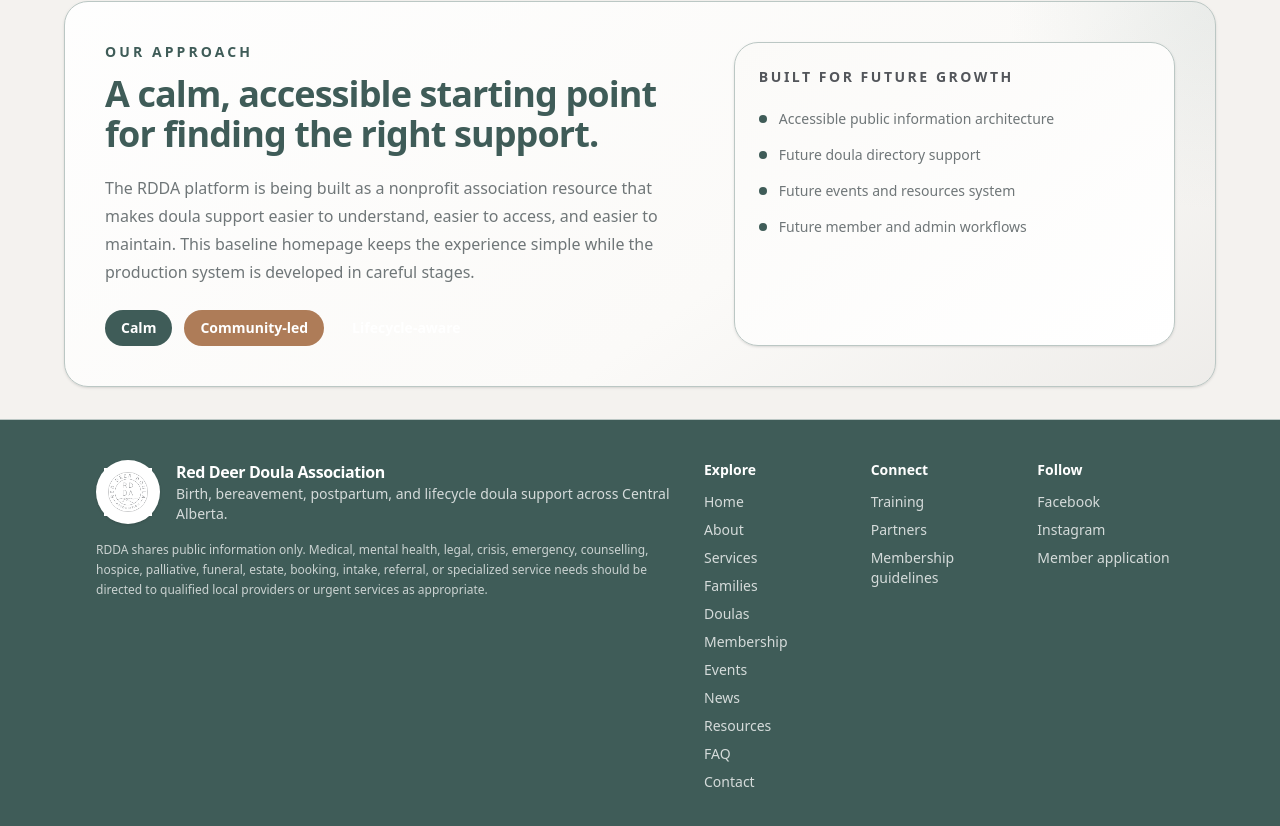
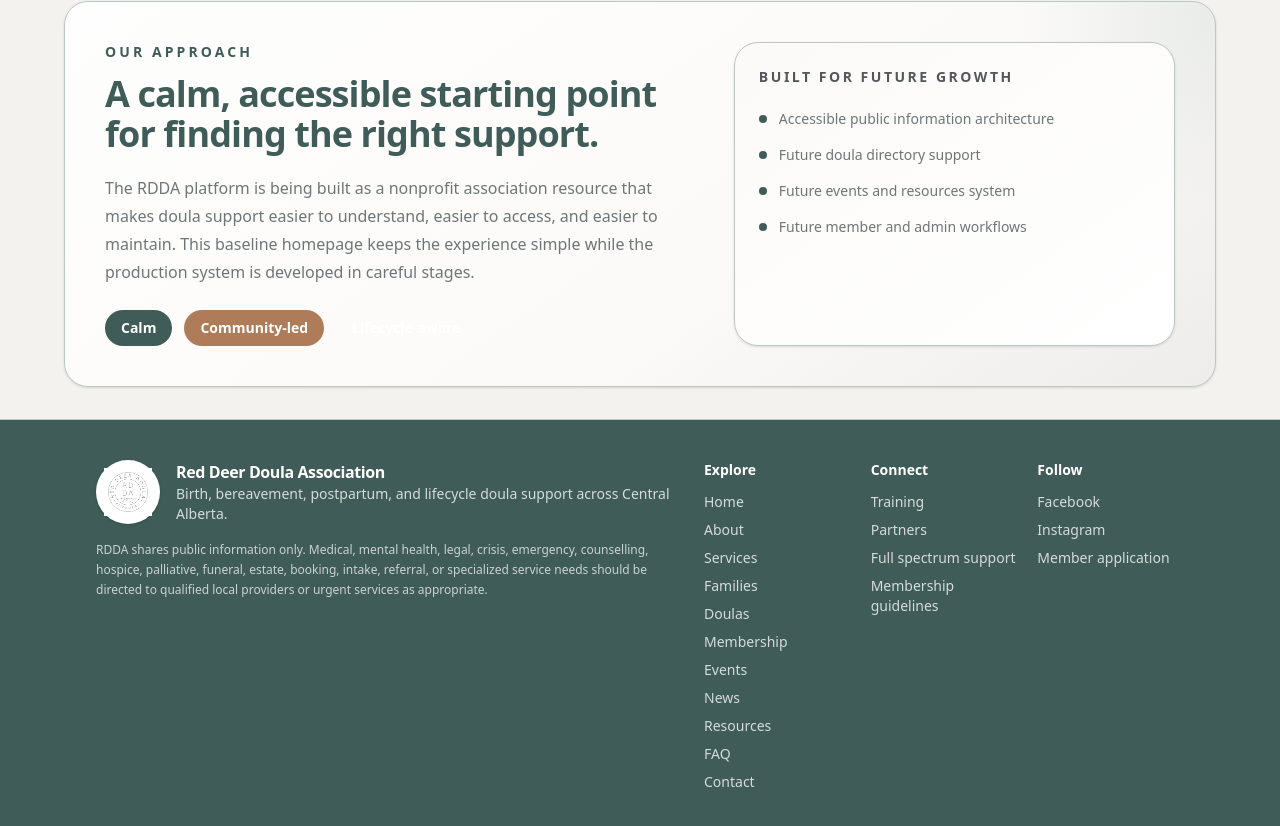
Before and after one commit to hickdwayne-rdp/rdda-platform, a Next.js app in the folder repo/: page / in a window 1280 px wide. Shown: the part 2110-2936 px from the top of the page. Built offline with nearby package versions, Linux system fonts and the light colour scheme.

Commit message:
Link full spectrum support in footer

```diff
--- a/repo/src/components/layout/SiteFooter.tsx
+++ b/repo/src/components/layout/SiteFooter.tsx
@@ -18,6 +18,7 @@ const coreFooterLinks = [
 const supportingFooterLinks = [
   { label: "Training", href: "/training" },
   { label: "Partners", href: "/partners" },
+  { label: "Full spectrum support", href: "/full-spectrum" },
   { label: "Membership guidelines", href: "/membership/guidelines" }
 ];
 
```
